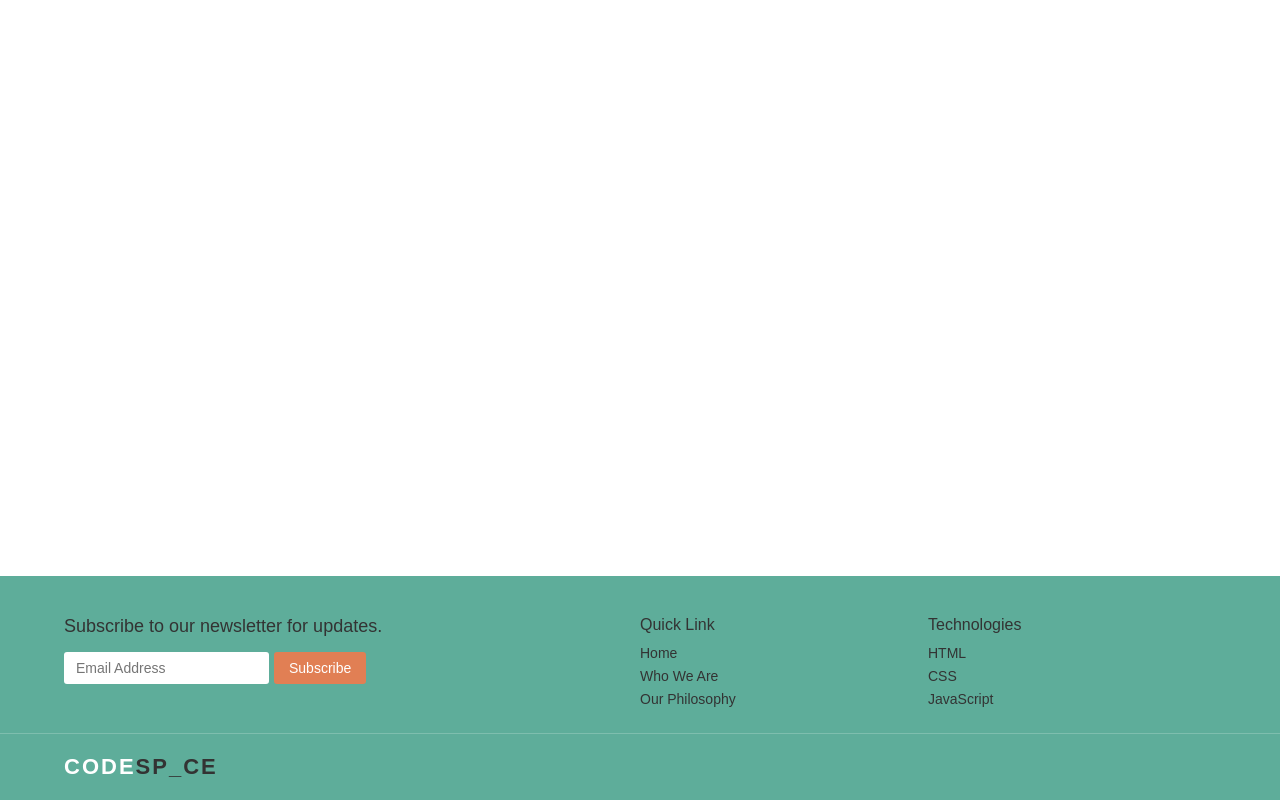
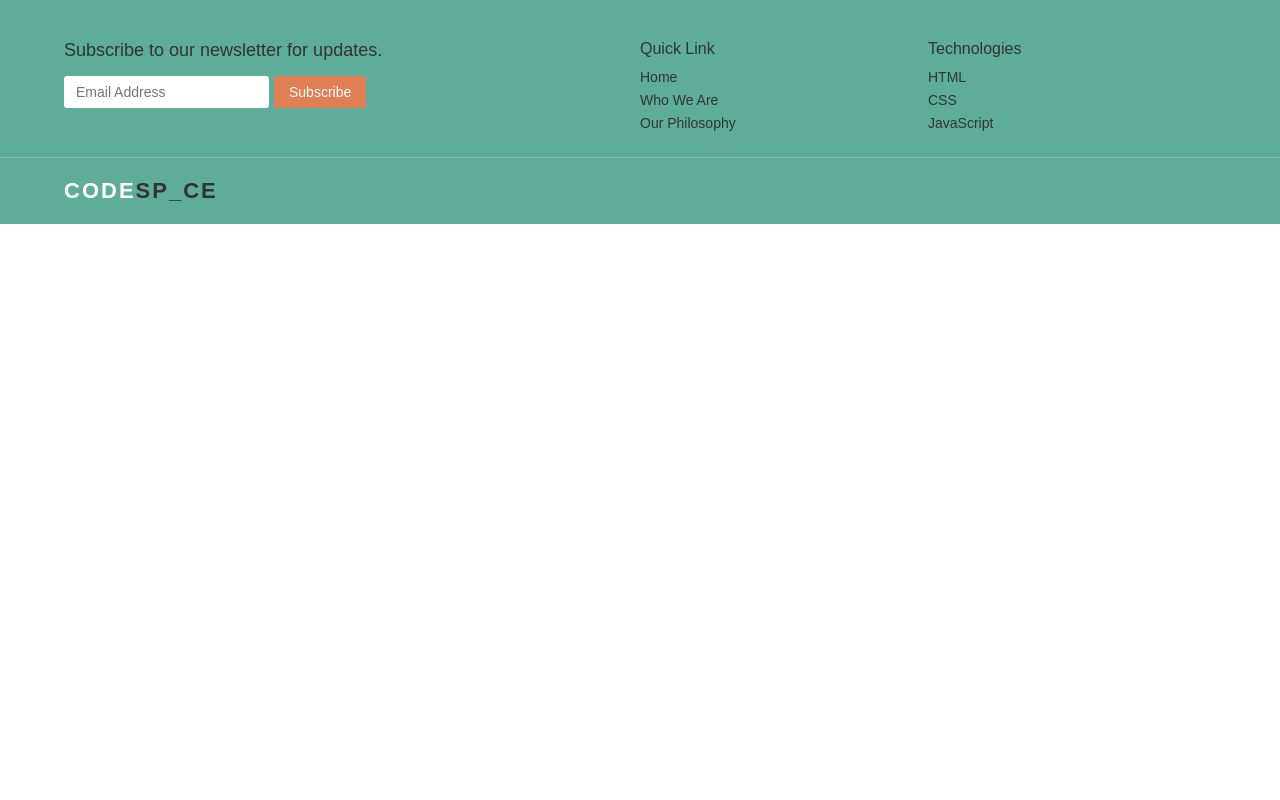
Before and after one commit to SiphiweZwane/Module_08_SIPZWA25095_PTO2502_GroupA_SIPHIWE-ZWANE_SDF04, a plain HTML site: page index.html in a window 1280 px wide. Drawn offline with Linux system fonts and the light colour scheme.

Commit message:
Removed display: flex, flex-direction: column and margin top:auto

```diff
--- a/style.css
+++ b/style.css
@@ -8,14 +8,11 @@
 
   body {
     min-height: 100vh;
-    display: flex;
-    flex-direction: column;
   }
 
   /* Footer styles */
   footer {
     color: white;
-    margin-top: auto;
     background-color: #5ead9a;
     padding: 40px 0 20px;
   }
```
